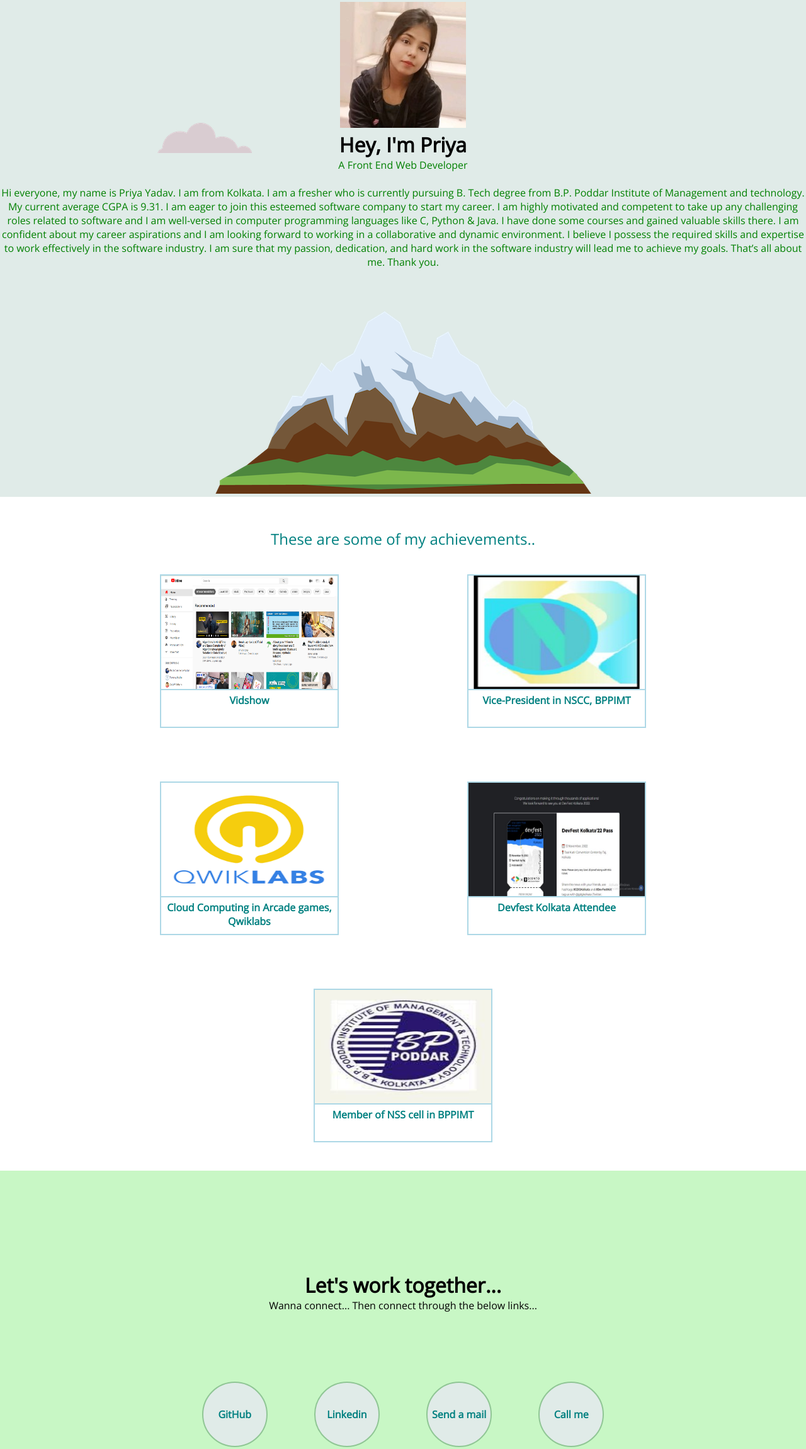
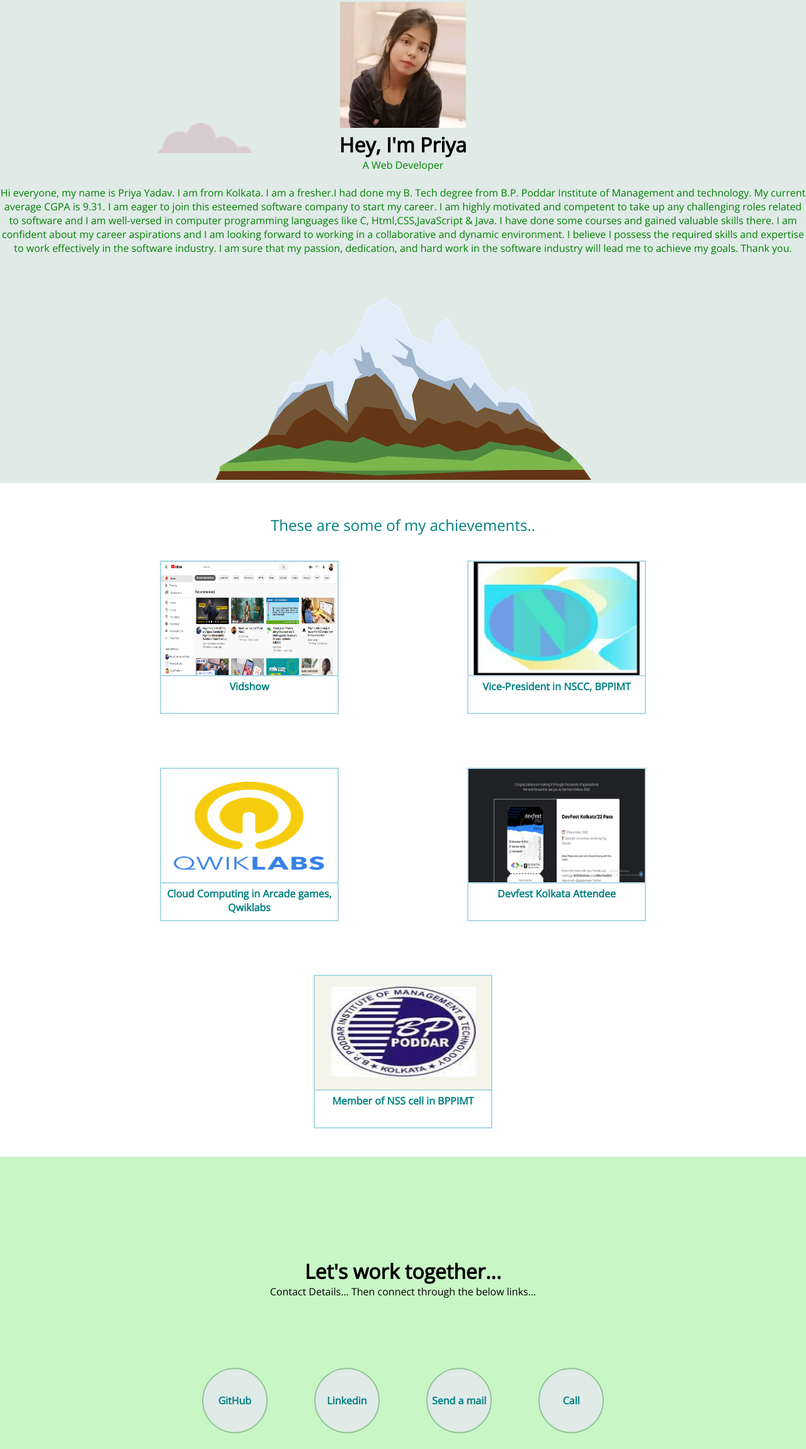
Before and after one commit to Priya-Yad/Priyaportfolio, a plain HTML site: page index.html in a window 1280 px wide. Shown: the part 357-2658 px from the top of the page at 63% size. Drawn offline with nearby package versions, Linux system fonts and the light colour scheme.

Commit message:
Update index.html

```diff
--- a/index.html
+++ b/index.html
@@ -23,9 +23,9 @@
         <img class="top-cloud" src="images/cloud.png" alt="cloud-img">
         <img src="./images/profile.png" alt="Priya Yadav">
         <h1>Hey, I'm Priya</h1>
-        <p>A Front End Web Developer</p>
+        <p>A Web Developer</p>
         <br>
-        <p>Hi everyone, my name is Priya Yadav. I am from Kolkata. I am a fresher who is currently pursuing B. Tech degree from B.P. Poddar Institute of Management and technology. My current average CGPA is 9.31. I am eager to join this esteemed software company to start my career. I am highly motivated and competent to take up any challenging roles related to software and I am well-versed in computer programming languages like C, Python & Java. I have done some courses and gained valuable skills there. I am confident about my career aspirations and I am looking forward to working in a collaborative and dynamic environment. I believe I possess the required skills and expertise to work effectively in the software industry. I am sure that my passion, dedication, and hard work in the software industry will lead me to achieve my goals. That’s all about me. Thank you.</p>
+        <p>Hi everyone, my name is Priya Yadav. I am from Kolkata. I am a fresher.I had done my B. Tech degree from B.P. Poddar Institute of Management and technology. My current average CGPA is 9.31. I am eager to join this esteemed software company to start my career. I am highly motivated and competent to take up any challenging roles related to software and I am well-versed in computer programming languages like C, Html,CSS,JavaScript & Java. I have done some courses and gained valuable skills there. I am confident about my career aspirations and I am looking forward to working in a collaborative and dynamic environment. I believe I possess the required skills and expertise to work effectively in the software industry. I am sure that my passion, dedication, and hard work in the software industry will lead me to achieve my goals. Thank you.</p>
         <img class="bottom-cloud" src="images/cloud.png" alt="cloud-img">
         <img src="images/mountain.png" alt="mountain-img">
     </div>
@@ -61,12 +61,12 @@
     <div id="contact" class="contact">
         <div class="header">
             <h1>Let's work together...</h1>
-            <p>Wanna connect... Then connect through the below links...</p>
+            <p>Contact Details... Then connect through the below links...</p>
         </div>
         <a id='profile-link' href="https://github.com/Priya-Yad" target="_blank" class="contact-details">GitHub</a>
         <a href="https://www.linkedin.com/in/priya-yadav-709456240" target="_blank" class="contact-details">Linkedin</a>
         <a href="mailto:py8116937@gmail.com" class="contact-details">Send a mail</a>
-        <a href="tel:9123660519" class="contact-details">Call me</a>
+        <a href="tel:9123660519" class="contact-details">Call </a>
     </div>
 
 <footer>This is just a demo portfolio..
```
